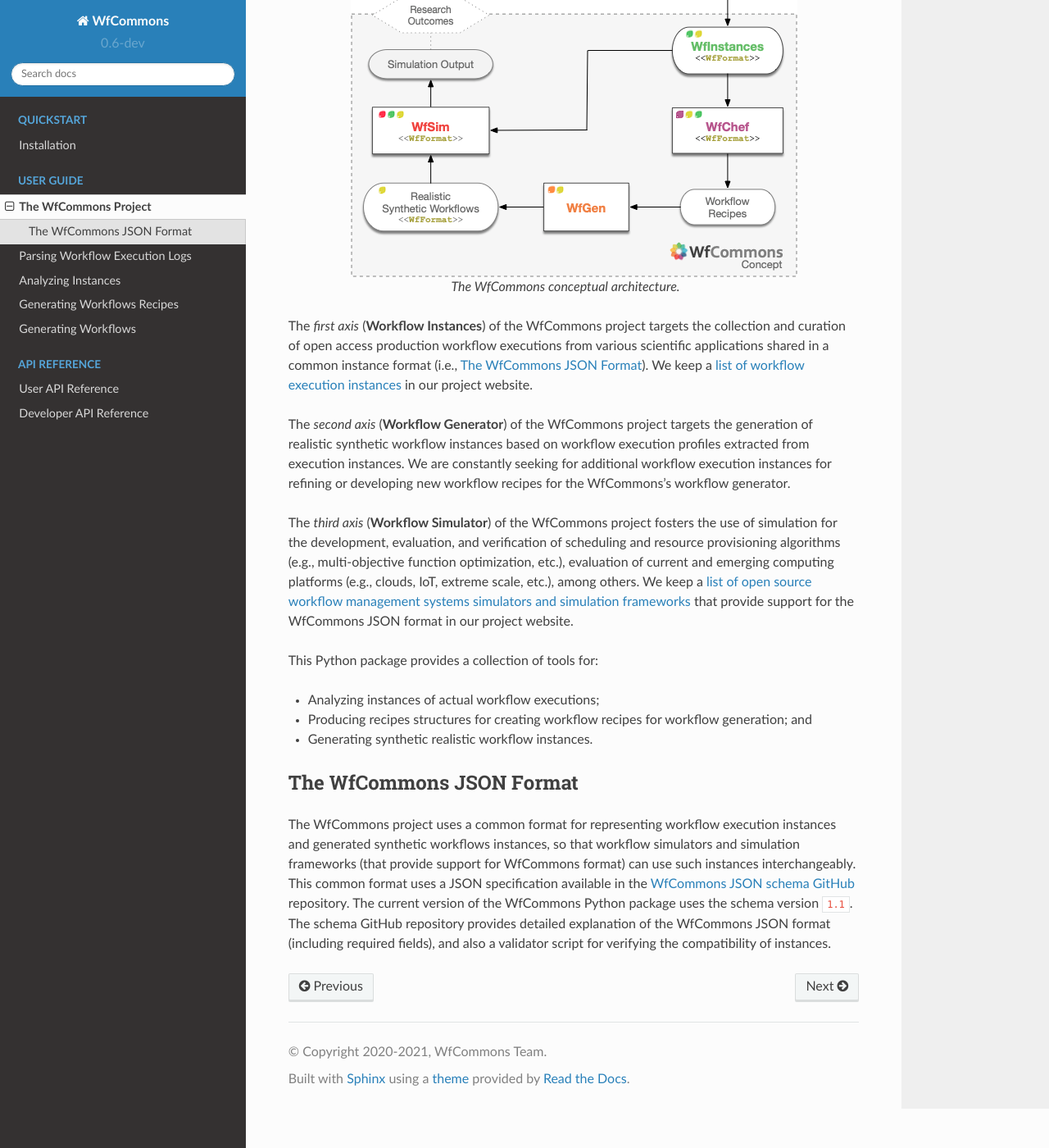
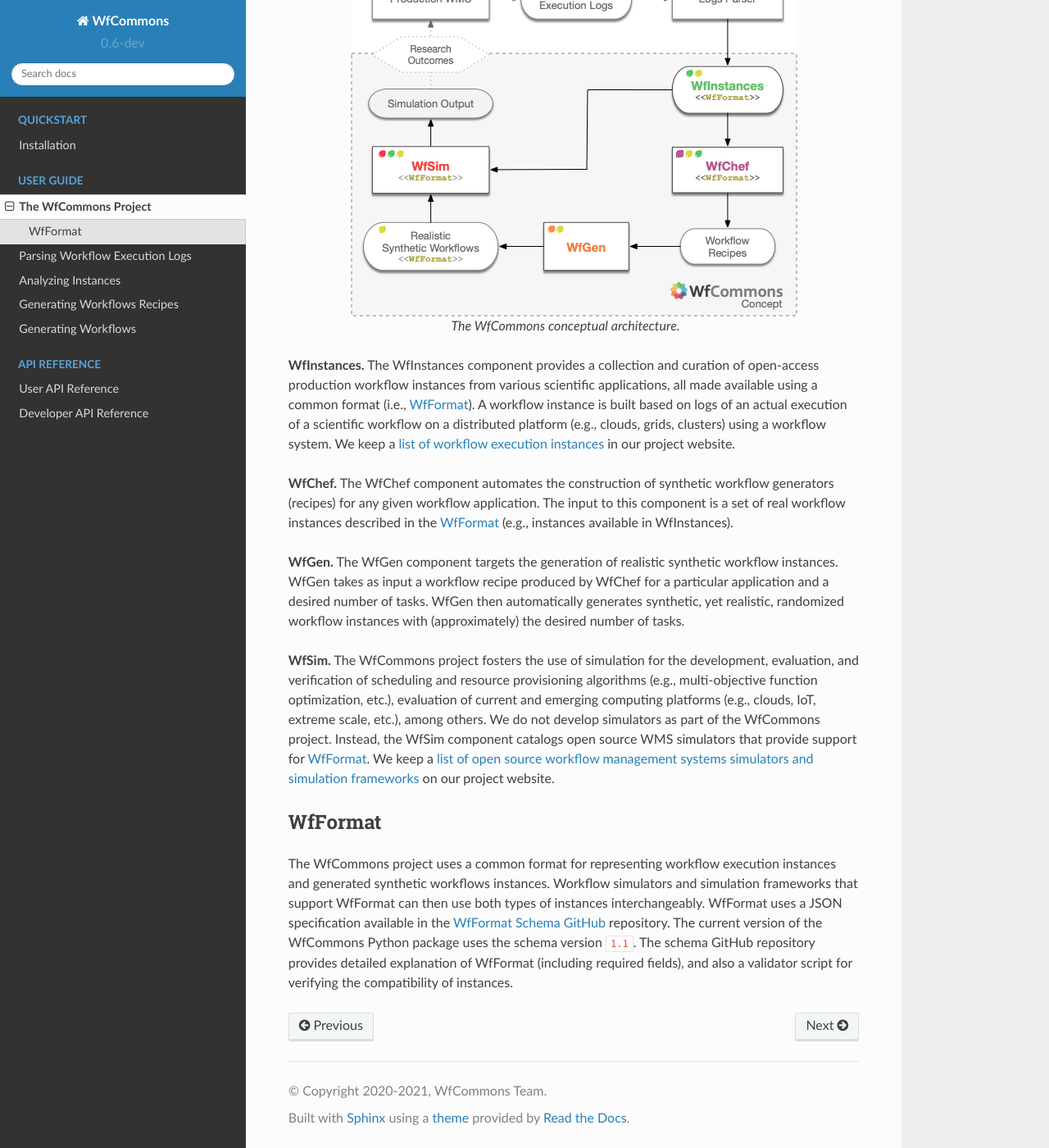
Before and after one commit to wfcommons/WfCommons, a Sphinx documentation site: the page built from docs/source/introduction.rst, in a window 1280 px wide and 1400 px high, scrolled down 499 px. Shown: the whole window at 82% size. Built offline with Sphinx 7.4.7 and the Read the Docs theme 2.0.0, drawn with Linux system fonts in a browser that asks for light colours; some of the changed text lies outside the part shown.

Commit message:
updating documentation

```diff
--- a/docs/source/introduction.rst
+++ b/docs/source/introduction.rst
@@ -1,60 +1,67 @@
 The WfCommons Project
 =======================
 
-The `WfCommons project <https://wfcommons.org>`_ is a community framework
+The `WfCommons project <https://wfcommons.org>`_ is an open source framework
 for enabling scientific workflow research and development by providing foundational
 tools for analyzing workflow execution instances, and generating synthetic, yet
 realistic, workflow instances that can be used to develop new techniques, algorithms
 and systems that can overcome the challenges of efficient and robust execution of
-ever larger workflows on increasingly complex distributed infrastructures. The
-figure below shows an overview of the workflow research life cycle process that
-integrates the three axis of the WfCommons project:
+ever larger workflows on increasingly complex distributed infrastructures.
+
+The figure below shows an overview of the research and development life cycle that
+integrates the four major components WfCommons: (i) workflow execution instances
+(**WfInstances**), (ii) workflow recipes (**WfChef**), (iii) workflow generator
+(**WfGen**), and (iv) workflow simulator (**WfSim**).
 
 .. figure::  images/wfcommons.png
    :align:   center
 
    The WfCommons conceptual architecture.
 
-The *first axis* (**Workflow Instances**) of the WfCommons project targets the
-collection and curation of open access production workflow executions from
-various scientific applications shared in a common instance format (i.e.,
-:ref:`json-format-label`). We keep a `list of workflow execution instances
+**WfInstances.**
+The WfInstances component provides a collection and curation of open-access
+production workflow instances from various scientific applications, all made
+available using a common format (i.e., :ref:`json-format-label`).
+A workflow instance is built based on logs of an actual execution of a scientific
+workflow on a distributed platform (e.g., clouds, grids, clusters) using a
+workflow system. We keep a `list of workflow execution instances
 <https://wfcommons.org/instances>`_ in our project website.
 
-The *second axis* (**Workflow Generator**) of the WfCommons project targets
-the generation of realistic synthetic workflow instances based on workflow execution
-profiles extracted from execution instances. We are constantly seeking for additional
-workflow execution instances for refining or developing new workflow recipes for
-the WfCommons's workflow generator.
+**WfChef.**
+The WfChef component automates the construction of synthetic workflow generators
+(recipes) for any given workflow application. The input to this component is a set
+of real workflow instances described in the :ref:`json-format-label` (e.g.,
+instances available in WfInstances).
 
-The *third axis* (**Workflow Simulator**) of the WfCommons project fosters the
-use of simulation for the development, evaluation, and verification of scheduling
-and resource provisioning algorithms (e.g., multi-objective function optimization,
-etc.), evaluation of current and emerging computing platforms (e.g., clouds, IoT,
-extreme scale, etc.), among others. We keep a `list of open source workflow
+**WfGen.**
+The WfGen component targets the generation of realistic synthetic workflow instances.
+WfGen takes as input a workflow recipe produced by WfChef for a particular application
+and a desired number of tasks. WfGen then automatically generates synthetic, yet
+realistic, randomized workflow instances with (approximately) the desired number of
+tasks.
+
+**WfSim.**
+The WfCommons project fosters the use of simulation for the development, evaluation,
+and verification of scheduling and resource provisioning algorithms (e.g.,
+multi-objective function optimization, etc.), evaluation of current and emerging
+computing platforms (e.g., clouds, IoT, extreme scale, etc.), among others.
+We do not develop simulators as part of the WfCommons project. Instead, the WfSim
+component catalogs open source WMS simulators that provide support for
+:ref:`json-format-label`. We keep a `list of open source workflow
 management systems simulators and simulation frameworks
-<https://wfcommons.org/simulation>`_ that provide support for the WfCommons
-JSON format in our project website.
-
-This Python package provides a collection of tools for:
-
-- Analyzing instances of actual workflow executions;
-- Producing recipes structures for creating workflow recipes for workflow
-  generation; and
-- Generating synthetic realistic workflow instances.
+<https://wfcommons.org/simulation>`_ on our project website.
 
 .. _json-format-label:
 
-The WfCommons JSON Format
----------------------------
+WfFormat
+--------
 
 The WfCommons project uses a common format for representing workflow execution
-instances and generated synthetic workflows instances, so that workflow simulators and
-simulation frameworks (that provide support for WfCommons format) can use
-such instances interchangeably. This common format uses a JSON specification
-available in the
-`WfCommons JSON schema GitHub <https://github.com/wfcommons/workflow-schema>`_
+instances and generated synthetic workflows instances. Workflow simulators and
+simulation frameworks that support WfFormat can then use both types of instances
+interchangeably. WfFormat uses a JSON specification available in the
+`WfFormat Schema GitHub <https://github.com/wfcommons/workflow-schema>`_
 repository. The current version of the WfCommons Python package uses the schema
 version :code:`1.1`. The schema GitHub repository provides detailed explanation
-of the WfCommons JSON format (including required fields), and also a validator
-script for verifying the compatibility of instances.
+of WfFormat (including required fields), and also a validator script for verifying
+the compatibility of instances.
```
Also changed, not shown: docs/source/index.rst (+2 -6 lines), docs/source/user_api_generator.rst (+0 -72 lines).
